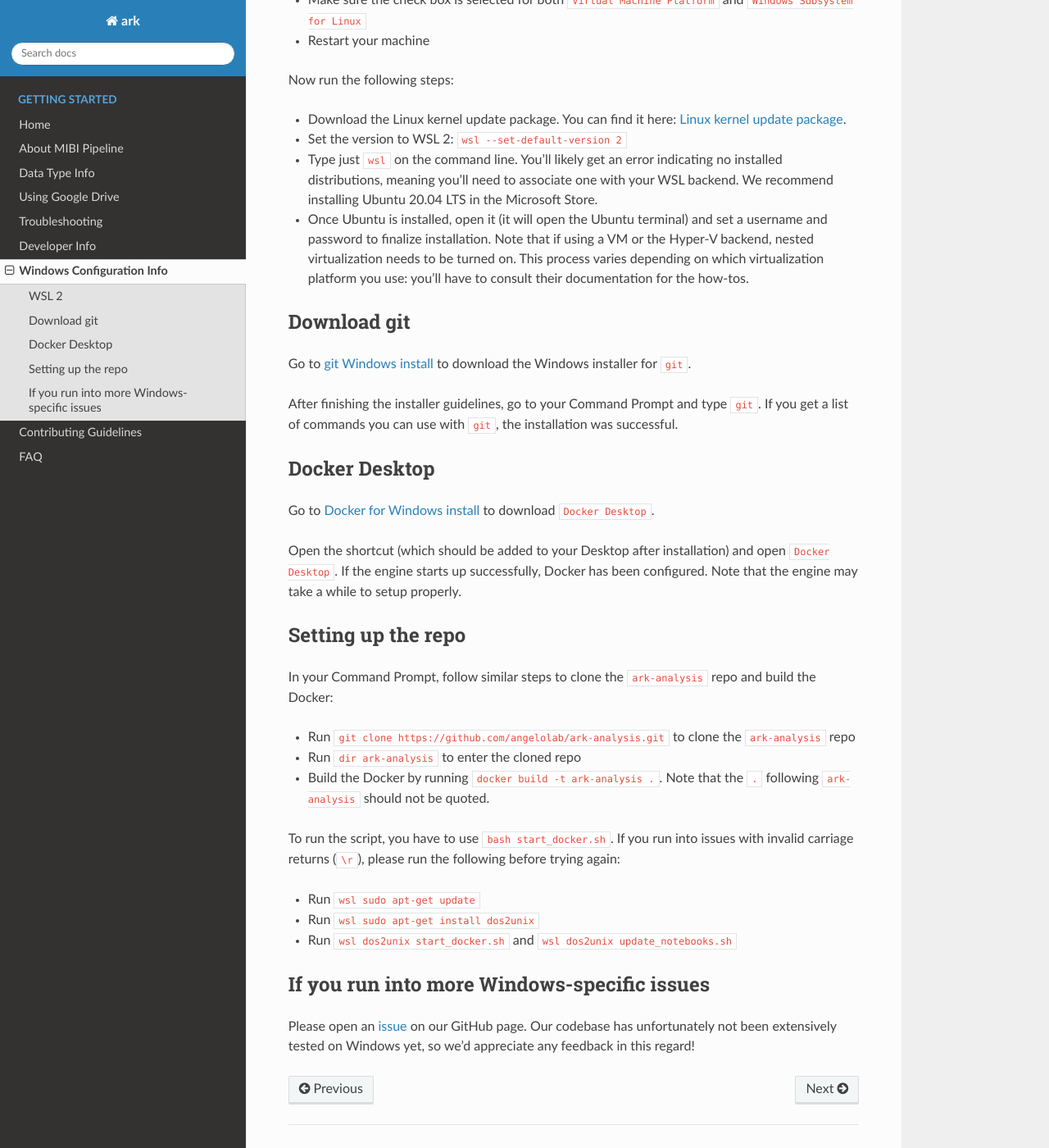
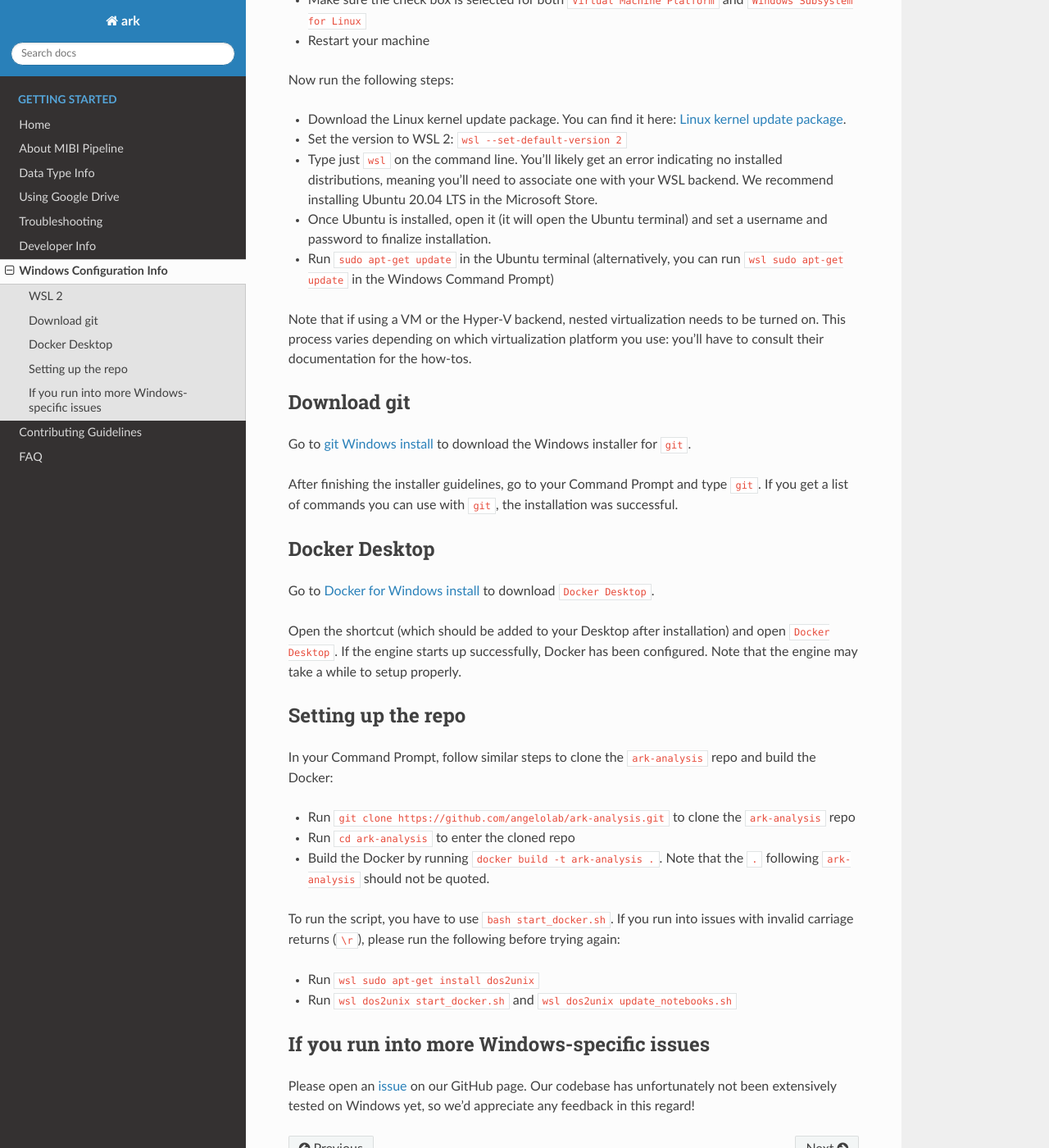
Before and after one commit to angelolab/ark-analysis, a Sphinx documentation site: the page built from docs/_rtd/windows_setup.md, in a window 1280 px wide and 1400 px high, scrolled down 543 px. Shown: the whole window at 82% size. Built offline with Sphinx 7.4.7 and the Read the Docs theme 2.0.0, drawn with Linux system fonts in a browser that asks for light colours; pages that are not in the unit, such as notebooks, are missing from menus.

Commit message:
Minor command line fixes

```diff
--- a/docs/_rtd/windows_setup.md
+++ b/docs/_rtd/windows_setup.md
@@ -17,7 +17,10 @@ Now run the following steps:
 * Download the Linux kernel update package. You can find it here: [Linux kernel update package](https://docs.microsoft.com/en-us/windows/wsl/install-manual#step-4---download-the-linux-kernel-update-package).
 * Set the version to WSL 2: `wsl --set-default-version 2`
 * Type just `wsl` on the command line. You'll likely get an error indicating no installed distributions, meaning you'll need to associate one with your WSL backend. We recommend installing Ubuntu 20.04 LTS in the Microsoft Store.
-* Once Ubuntu is installed, open it (it will open the Ubuntu terminal) and set a username and password to finalize installation. Note that if using a VM or the Hyper-V backend, nested virtualization needs to be turned on. This process varies depending on which virtualization platform you use: you'll have to consult their documentation for the how-tos.
+* Once Ubuntu is installed, open it (it will open the Ubuntu terminal) and set a username and password to finalize installation.
+* Run `sudo apt-get update` in the Ubuntu terminal (alternatively, you can run `wsl sudo apt-get update` in the Windows Command Prompt)
+
+Note that if using a VM or the Hyper-V backend, nested virtualization needs to be turned on. This process varies depending on which virtualization platform you use: you'll have to consult their documentation for the how-tos.
 
 ### Download git
 
@@ -36,12 +39,11 @@ Open the shortcut (which should be added to your Desktop after installation) and
 In your Command Prompt, follow similar steps to clone the `ark-analysis` repo and build the Docker:
 
 * Run `git clone https://github.com/angelolab/ark-analysis.git` to clone the `ark-analysis` repo
-* Run `dir ark-analysis` to enter the cloned repo
+* Run `cd ark-analysis` to enter the cloned repo
 * Build the Docker by running `docker build -t ark-analysis .`. Note that the `.` following `ark-analysis` should not be quoted.
 
 To run the script, you have to use `bash start_docker.sh`. If you run into issues with invalid carriage returns (`\r`), please run the following before trying again:
 
-* Run `wsl sudo apt-get update`
 * Run `wsl sudo apt-get install dos2unix`
 * Run `wsl dos2unix start_docker.sh` and `wsl dos2unix update_notebooks.sh`
 
```
